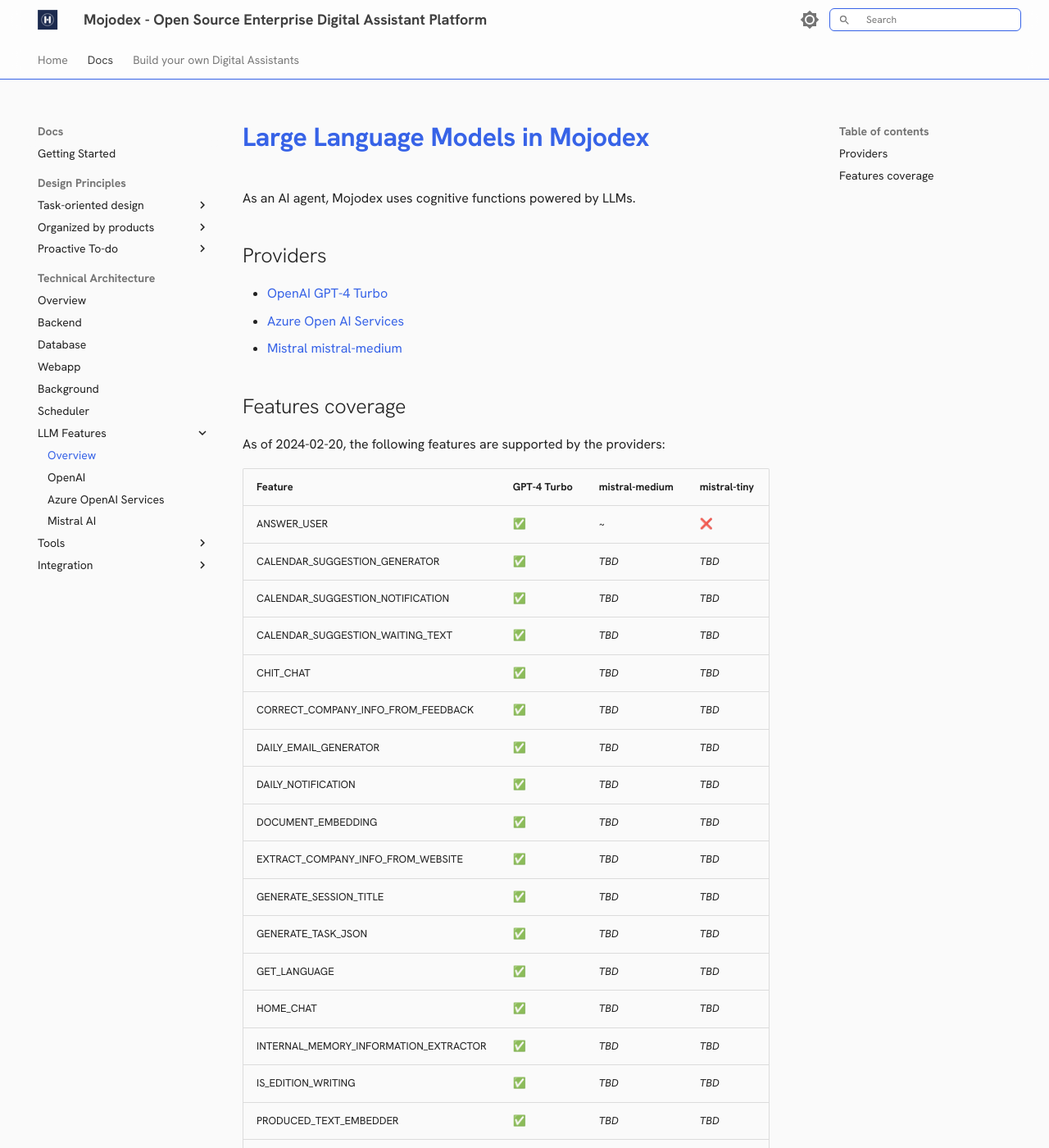
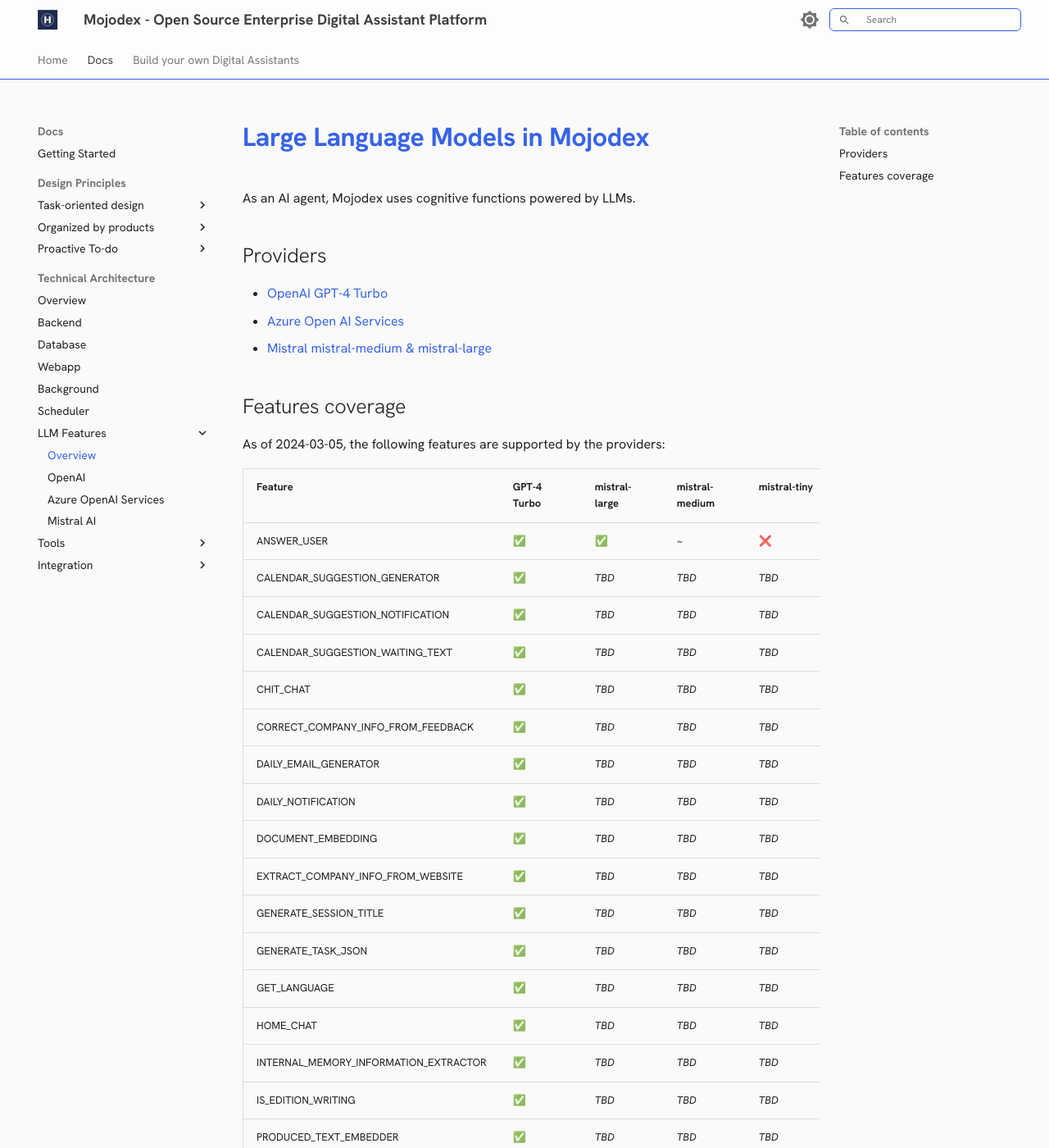
Before and after one commit to hoomano/mojodex, an MkDocs documentation site: the page built from docs/technical-architecture/llm-features/index.md, in a window 1280 px wide and 1400 px high. Shown: the whole window at 82% size. Built offline with MkDocs 1.6.1 and Material for MkDocs 9.7.7, drawn with Linux system fonts in a browser that asks for light colours; some of the changed text lies outside the part shown.

Commit message:
work in progress switch to mistral-large for task run

```diff
--- a/docs/technical-architecture/llm-features/index.md
+++ b/docs/technical-architecture/llm-features/index.md
@@ -6,43 +6,43 @@
 
 - [OpenAI GPT-4 Turbo](./openai.md)
 - [Azure Open AI Services](./azure.md)
-- [Mistral mistral-medium](./mistral.md)
+- [Mistral mistral-medium & mistral-large](./mistral.md)
 
 
 ## Features coverage
 
-As of 2024-02-20, the following features are supported by the providers:
+As of 2024-03-05, the following features are supported by the providers:
 
 
-| Feature | GPT-4 Turbo | mistral-medium | mistral-tiny |
-| --- | --- | --- | --- |
-| ANSWER_USER | ✅ | ~ | ❌ |
-| CALENDAR_SUGGESTION_GENERATOR | ✅ | *TBD*| *TBD* |
-| CALENDAR_SUGGESTION_NOTIFICATION | ✅ | *TBD*| *TBD* |
-| CALENDAR_SUGGESTION_WAITING_TEXT | ✅ | *TBD*| *TBD* |
-| CHIT_CHAT | ✅ | *TBD*| *TBD* |
-| CORRECT_COMPANY_INFO_FROM_FEEDBACK | ✅ | *TBD*| *TBD* |
-| DAILY_EMAIL_GENERATOR | ✅ | *TBD*| *TBD* |
-| DAILY_NOTIFICATION | ✅ | *TBD*| *TBD* |
-| DOCUMENT_EMBEDDING | ✅ | *TBD*| *TBD* |
-| EXTRACT_COMPANY_INFO_FROM_WEBSITE | ✅ | *TBD*| *TBD* |
-| GENERATE_SESSION_TITLE | ✅ | *TBD*| *TBD* |
-| GENERATE_TASK_JSON | ✅ | *TBD*| *TBD* |
-| GET_LANGUAGE | ✅ | *TBD*| *TBD* |
-| HOME_CHAT | ✅ | *TBD*| *TBD* |
-| INTERNAL_MEMORY_INFORMATION_EXTRACTOR | ✅ | *TBD*| *TBD* |
-| IS_EDITION_WRITING | ✅ | *TBD*| *TBD* |
-| PRODUCED_TEXT_EMBEDDER | ✅ | *TBD*| *TBD* |
-| PRODUCED_TEXT_QUERY_EMBEDDER | ✅ | *TBD*| *TBD* |
-| SPELLING_CORRECTOR | ✅ | *TBD*| *TBD* |
-| TASK_CLASSIFICATION | ✅ | *TBD*| *TBD* |
-| TASK_EXECUTION_SUMMARIZER | ✅ | *TBD*| *TBD* |
-| TASK_TOOL_EXECUTION_MESSAGE_WRITER | ✅ | *TBD*| *TBD* |
-| TASK_TOOL_NOTIFICATION | ✅ | *TBD*| *TBD* |
-| TEXT_EDIT_EXECUTOR | ✅ | *TBD*| *TBD* |
-| TEXT_TYPE_DEDUCER | ✅ | *TBD*| *TBD* |
-| TODOS_EXTRACTOR | ✅ | *TBD*| *TBD* |
-| TODOS_RESCHEDULER | ✅ | *TBD*| *TBD* |
-| TOOL_PARAMS_GENERATOR | ✅ | *TBD*| *TBD* |
-| WEBSITE_CHUNK_VALIDATOR | ✅ | *TBD*| *TBD* |
-| WEB_SCRAPPER | ✅ | *TBD*| *TBD* |
+| Feature | GPT-4 Turbo | mistral-large | mistral-medium | mistral-tiny |
+| --- | --- | --- | --- | --- |
+| ANSWER_USER | ✅ | ✅ | ~ | ❌ |
+| CALENDAR_SUGGESTION_GENERATOR | ✅ | *TBD* | *TBD*| *TBD* |
+| CALENDAR_SUGGESTION_NOTIFICATION | ✅ | *TBD* | *TBD*| *TBD* |
+| CALENDAR_SUGGESTION_WAITING_TEXT | ✅ | *TBD* | *TBD*| *TBD* |
+| CHIT_CHAT | ✅ | *TBD* | *TBD*| *TBD* |
+| CORRECT_COMPANY_INFO_FROM_FEEDBACK | ✅ | *TBD* | *TBD*| *TBD* |
+| DAILY_EMAIL_GENERATOR | ✅ | *TBD* | *TBD*| *TBD* |
+| DAILY_NOTIFICATION | ✅ | *TBD* | *TBD*| *TBD* |
+| DOCUMENT_EMBEDDING | ✅ | *TBD* | *TBD*| *TBD* |
+| EXTRACT_COMPANY_INFO_FROM_WEBSITE | ✅ | *TBD* | *TBD*| *TBD* |
+| GENERATE_SESSION_TITLE | ✅ | *TBD* | *TBD*| *TBD* |
+| GENERATE_TASK_JSON | ✅ | *TBD* | *TBD*| *TBD* |
+| GET_LANGUAGE | ✅ | *TBD* | *TBD*| *TBD* |
+| HOME_CHAT | ✅ | *TBD* | *TBD*| *TBD* |
+| INTERNAL_MEMORY_INFORMATION_EXTRACTOR | ✅ | *TBD* | *TBD*| *TBD* |
+| IS_EDITION_WRITING | ✅ | *TBD* | *TBD*| *TBD* |
+| PRODUCED_TEXT_EMBEDDER | ✅ | *TBD* | *TBD*| *TBD* |
+| PRODUCED_TEXT_QUERY_EMBEDDER | ✅ | *TBD* | *TBD*| *TBD* |
+| SPELLING_CORRECTOR | ✅ | *TBD* | *TBD*| *TBD* |
+| TASK_CLASSIFICATION | ✅ | *TBD* | *TBD*| *TBD* |
+| TASK_EXECUTION_SUMMARIZER | ✅ | *TBD* | *TBD*| *TBD* |
+| TASK_TOOL_EXECUTION_MESSAGE_WRITER | ✅ | *TBD* | *TBD*| *TBD* |
+| TASK_TOOL_NOTIFICATION | ✅ | *TBD* | *TBD*| *TBD* |
+| TEXT_EDIT_EXECUTOR | ✅ | *TBD* | *TBD*| *TBD* |
+| TEXT_TYPE_DEDUCER | ✅ | *TBD* | *TBD*| *TBD* |
+| TODOS_EXTRACTOR | ✅ | *TBD* | *TBD*| *TBD* |
+| TODOS_RESCHEDULER | ✅ | *TBD* | *TBD*| *TBD* |
+| TOOL_PARAMS_GENERATOR | ✅ | *TBD* | *TBD*| *TBD* |
+| WEBSITE_CHUNK_VALIDATOR | ✅ | *TBD* | *TBD*| *TBD* |
+| WEB_SCRAPPER | ✅ | *TBD* | *TBD*| *TBD* |
```
Also changed, not shown: 1 other file.
